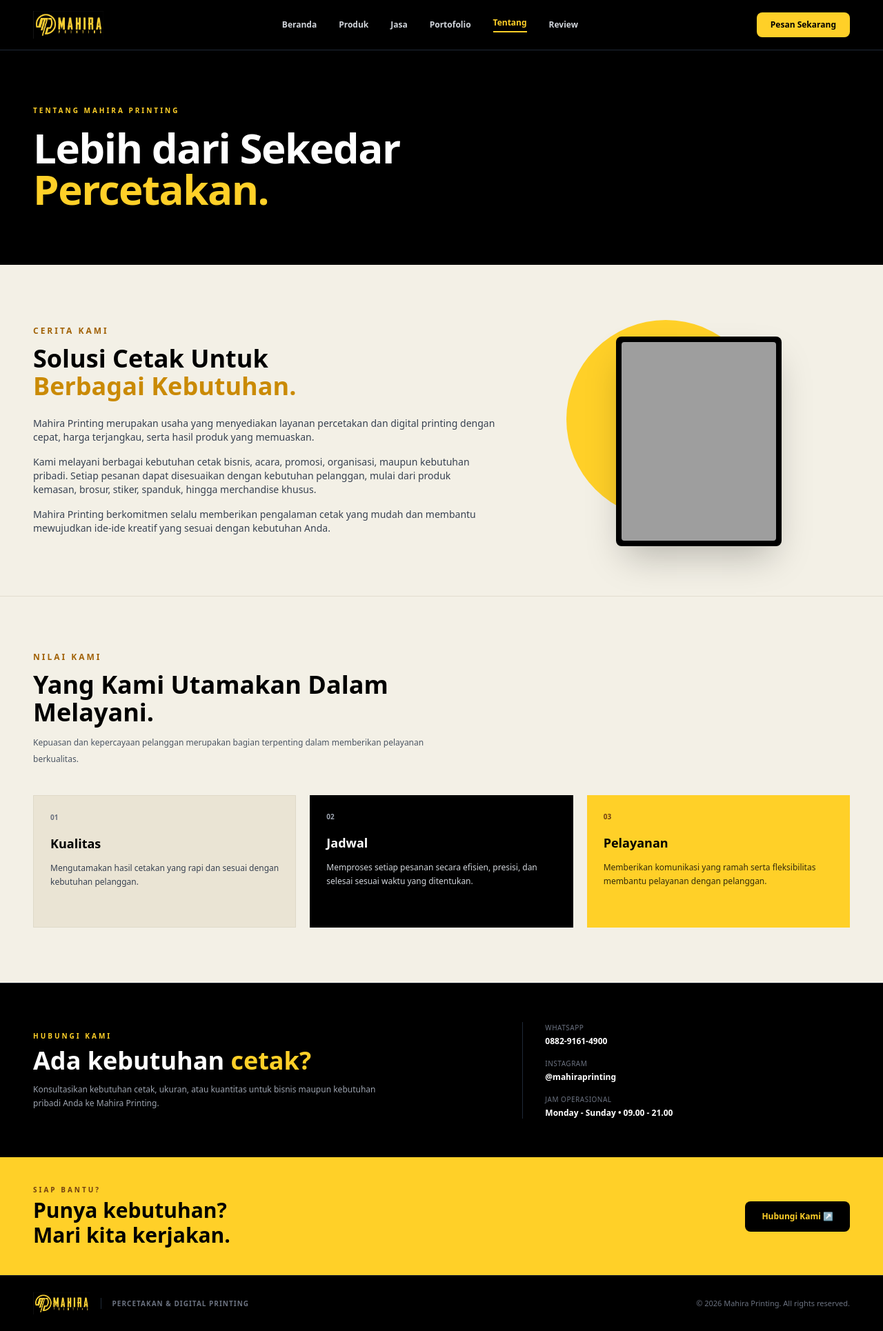
After one commit to ariniputrimahiraa/mahiraprinting2, a PHP site: page /tentang.php in a window 1280 px wide. The commit adds this page. Shown: the whole page at 69% size. Run offline with PHP 8.4, Linux system fonts and the light colour scheme; some libraries are stand-ins or nearby versions; grey boxes are pictures that could not be loaded.

Commit message:
sinda-final

```diff
--- /dev/null
+++ b/publik/tentang.php
@@ -0,0 +1,306 @@
+<?php
+$whatsapp = 'https://wa.me/6288291614900';
+?>
+<!DOCTYPE html>
+<html lang="id">
+<head>
+    <meta charset="UTF-8">
+    <meta name="viewport" content="width=device-width, initial-scale=1.0">
+    <title>Tentang Kami - Mahira Printing</title>
+
+    <!-- Tailwind CSS CDN -->
+    <script src="https://cdn.tailwindcss.com"></script>
+
+    <script>
+        tailwind.config = {
+            theme: {
+                extend: {
+                    colors: {
+                        'brand-yellow': '#FFD028',
+                        'brand-bg': '#F3F0E6',
+                    }
+                }
+            }
+        }
+    </script>
+
+    <style>
+        html {
+            scroll-behavior: smooth;
+        }
+        body {
+            font-family: Arial, Helvetica, sans-serif;
+        }
+    </style>
+</head>
+
+<body class="bg-[#F3F0E6] min-h-screen flex flex-col font-sans">
+
+<!-- HEADER / NAVBAR -->
+<header class="bg-black text-white py-4 px-6 md:px-12 border-b border-gray-800">
+    <div class="max-w-7xl mx-auto flex justify-between items-center gap-4">
+
+        <!-- Logo Image Mahira Printing -->
+        <a href="dashboard.php" class="flex items-center shrink-0">
+            <img src="../assets/images/logo.JPEG" alt="Mahira Printing" class="h-8 md:h-10 object-contain">
+        </a>
+
+        <!-- Menu Navigasi Desktop (Aktif pada Tentang) -->
+        <nav id="navMenu" class="hidden md:flex items-center gap-5 lg:gap-8 text-xs font-semibold text-gray-300">
+            <a href="dashboard.php" class="hover:text-white transition">Beranda</a>
+            <a href="produk.php" class="hover:text-white transition">Produk</a>
+            <a href="jasa.php" class="hover:text-white transition">Jasa</a>
+            <a href="portofolio.php" class="hover:text-white transition">Portofolio</a>
+            <a href="tentang.php" class="text-brand-yellow font-bold border-b-2 border-brand-yellow pb-1">Tentang</a>
+            <a href="review.php" class="hover:text-white transition">Review</a>
+        </nav>
+
+        <!-- Tombol Pesan Sekarang -->
+        <div class="flex items-center gap-3">
+            <a href="<?= htmlspecialchars($whatsapp) ?>" target="_blank" rel="noopener noreferrer" class="bg-brand-yellow text-black text-xs font-extrabold px-4 md:px-5 py-2.5 rounded-lg hover:bg-yellow-400 transition whitespace-nowrap">
+                Pesan Sekarang
+            </a>
+
+            <button id="menuToggle" type="button" class="md:hidden text-white border border-gray-700 rounded px-3 py-2" aria-label="Buka menu" aria-expanded="false">
+                ☰
+            </button>
+        </div>
+    </div>
+
+    <!-- Mobile Menu Navigasi -->
+    <nav id="mobileMenu" class="hidden md:hidden max-w-7xl mx-auto pt-4 text-sm text-gray-300">
+        <a href="dashboard.php" class="block py-3 border-b border-gray-800">Beranda</a>
+        <a href="produk.php" class="block py-3 border-b border-gray-800">Produk</a>
+        <a href="jasa.php" class="block py-3 border-b border-gray-800">Jasa</a>
+        <a href="portofolio.php" class="block py-3 border-b border-gray-800">Portofolio</a>
+        <a href="tentang.php" class="block py-3 border-b border-gray-800 text-brand-yellow font-bold">Tentang</a>
+        <a href="review.php" class="block py-3">Review</a>
+    </nav>
+</header>
+
+<main class="flex-1">
+
+    <!-- HERO SECTION TENTANG -->
+    <section class="bg-black text-white py-14 md:py-20 px-6 md:px-12">
+        <div class="max-w-7xl mx-auto">
+            <p class="text-brand-yellow text-[10px] font-bold tracking-[3px] uppercase mb-4">
+                TENTANG MAHIRA PRINTING
+            </p>
+
+            <h1 class="text-4xl md:text-5xl lg:text-6xl font-black leading-tight tracking-tight">
+                Lebih dari Sekedar<br>
+                <span class="text-brand-yellow">Percetakan.</span>
+            </h1>
+        </div>
+    </section>
+
+    <!-- CERITA KAMI SECTION -->
+    <section class="py-14 md:py-20 px-6 md:px-12 border-b border-[#e2ddcf]">
+        <div class="max-w-7xl mx-auto grid md:grid-cols-12 gap-10 items-center">
+
+            <div class="md:col-span-7">
+                <p class="text-xs text-yellow-700 font-bold tracking-[3px] uppercase mb-3">
+                    CERITA KAMI
+                </p>
+
+                <h2 class="text-3xl md:text-4xl font-black leading-tight mb-6">
+                    Solusi Cetak Untuk<br>
+                    <span class="text-yellow-600">Berbagai Kebutuhan.</span>
+                </h2>
+
+                <div class="space-y-4 text-gray-700 text-xs md:text-sm leading-relaxed max-w-2xl">
+                    <p>
+                        Mahira Printing merupakan usaha yang menyediakan layanan percetakan dan digital printing dengan cepat, harga terjangkau, serta hasil produk yang memuaskan.
+                    </p>
+                    <p>
+                        Kami melayani berbagai kebutuhan cetak bisnis, acara, promosi, organisasi, maupun kebutuhan pribadi. Setiap pesanan dapat disesuaikan dengan kebutuhan pelanggan, mulai dari produk kemasan, brosur, stiker, spanduk, hingga merchandise khusus.
+                    </p>
+                    <p>
+                        Mahira Printing berkomitmen selalu memberikan pengalaman cetak yang mudah dan membantu mewujudkan ide-ide kreatif yang sesuai dengan kebutuhan Anda.
+                    </p>
+                </div>
+            </div>
+
+            <!-- Lingkaran & Foto Toko -->
+            <div class="md:col-span-5 flex justify-center relative">
+                <div class="relative w-64 h-64 md:w-80 md:h-80 flex items-center justify-center">
+                    <!-- Background Circle Yellow -->
+                    <div class="absolute w-64 h-64 md:w-72 md:h-72 bg-brand-yellow rounded-full -left-4 top-0"></div>
+
+                    <!-- Store Image Card -->
+                    <div class="relative z-10 w-52 md:w-60 bg-black p-2 shadow-2xl rounded-lg translate-x-4 translate-y-4">
+                        <img src="https://images.unsplash.com/photo-1563986768609-322da13575f3?w=500&q=80" alt="Mahira Printing Store" class="w-full h-64 md:h-72 object-cover rounded">
+                    </div>
+                </div>
+            </div>
+
+        </div>
+    </section>
+
+    <!-- NILAI KAMI SECTION -->
+    <section class="py-14 md:py-20 px-6 md:px-12">
+        <div class="max-w-7xl mx-auto">
+
+            <div class="mb-10">
+                <p class="text-xs text-yellow-700 font-bold tracking-[3px] uppercase mb-3">
+                    NILAI KAMI
+                </p>
+
+                <h2 class="text-3xl md:text-4xl font-black leading-tight max-w-xl">
+                    Yang Kami Utamakan Dalam Melayani.
+                </h2>
+
+                <p class="text-gray-600 text-xs leading-6 mt-3 max-w-xl">
+                    Kepuasan dan kepercayaan pelanggan merupakan bagian terpenting dalam memberikan pelayanan berkualitas.
+                </p>
+            </div>
+
+            <!-- 3 Grid Card Nilai -->
+            <div class="grid md:grid-cols-3 gap-5">
+
+                <!-- Card 1: Kualitas -->
+                <div class="bg-[#EAE4D4] p-6 flex flex-col justify-between min-h-48 border border-[#DFD9C8]">
+                    <div>
+                        <span class="text-[10px] font-bold text-gray-500 block mb-4">01</span>
+                        <h3 class="font-black text-lg mb-3">Kualitas</h3>
+                        <p class="text-xs text-gray-700 leading-relaxed">
+                            Mengutamakan hasil cetakan yang rapi dan sesuai dengan kebutuhan pelanggan.
+                        </p>
+                    </div>
+                </div>
+
+                <!-- Card 2: Jadwal (Hitam) -->
+                <div class="bg-black text-white p-6 flex flex-col justify-between min-h-48">
+                    <div>
+                        <span class="text-[10px] font-bold text-gray-400 block mb-4">02</span>
+                        <h3 class="font-black text-lg mb-3">Jadwal</h3>
+                        <p class="text-xs text-gray-300 leading-relaxed">
+                            Memproses setiap pesanan secara efisien, presisi, dan selesai sesuai waktu yang ditentukan.
+                        </p>
+                    </div>
+                </div>
+
+                <!-- Card 3: Pelayanan (Kuning) -->
+                <div class="bg-brand-yellow text-black p-6 flex flex-col justify-between min-h-48">
+                    <div>
+                        <span class="text-[10px] font-bold text-yellow-900 block mb-4">03</span>
+                        <h3 class="font-black text-lg mb-3">Pelayanan</h3>
+                        <p class="text-xs text-black/80 leading-relaxed">
+                            Memberikan komunikasi yang ramah serta fleksibilitas membantu pelayanan dengan pelanggan.
+                        </p>
+                    </div>
+                </div>
+
+            </div>
+
+        </div>
+    </section>
+
+    <!-- CONTACT INFO SECTION (Hitam) -->
+    <section class="bg-black text-white py-14 px-6 md:px-12 border-t border-gray-800">
+        <div class="max-w-7xl mx-auto grid md:grid-cols-12 gap-8 items-center">
+
+            <div class="md:col-span-7">
+                <p class="text-brand-yellow text-[10px] font-bold tracking-[3px] uppercase mb-2">
+                    HUBUNGI KAMI
+                </p>
+                <h2 class="text-3xl md:text-4xl font-black leading-tight mb-3">
+                    Ada kebutuhan <span class="text-brand-yellow">cetak?</span>
+                </h2>
+                <p class="text-gray-400 text-xs leading-relaxed max-w-lg">
+                    Konsultasikan kebutuhan cetak, ukuran, atau kuantitas untuk bisnis maupun kebutuhan pribadi Anda ke Mahira Printing.
+                </p>
+            </div>
+
+            <div class="md:col-span-5 space-y-4 text-xs border-l border-gray-800 pl-0 md:pl-8">
+                <div>
+                    <span class="text-gray-500 uppercase text-[10px] tracking-wider block mb-1">WHATSAPP</span>
+                    <a href="<?= htmlspecialchars($whatsapp) ?>" target="_blank" class="font-bold text-white hover:text-brand-yellow transition">
+                        0882-9161-4900
+                    </a>
+                </div>
+
+                <div>
+                    <span class="text-gray-500 uppercase text-[10px] tracking-wider block mb-1">INSTAGRAM</span>
+                    <a href="https://instagram.com/mahiraprinting" target="_blank" class="font-bold text-white hover:text-brand-yellow transition">
+                        @mahiraprinting
+                    </a>
+                </div>
+
+                <div>
+                    <span class="text-gray-500 uppercase text-[10px] tracking-wider block mb-1">JAM OPERASIONAL</span>
+                    <p class="font-bold text-white">Monday - Sunday • 09.00 - 21.00</p>
+                </div>
+            </div>
+
+        </div>
+    </section>
+
+    <!-- BOTTOM CTA BANNER (Kuning) -->
+    <section class="bg-brand-yellow text-black py-10 px-6 md:px-12">
+        <div class="max-w-7xl mx-auto flex flex-col md:flex-row justify-between md:items-center gap-6">
+            <div>
+                <p class="text-[10px] text-yellow-900 font-bold tracking-[3px] uppercase mb-1">
+                    SIAP BANTU?
+                </p>
+                <h3 class="text-2xl md:text-3xl font-black">
+                    Punya kebutuhan?<br>
+                    Mari kita kerjakan.
+                </h3>
+            </div>
+
+            <a href="<?= htmlspecialchars($whatsapp) ?>" target="_blank" rel="noopener noreferrer" class="bg-black text-brand-yellow text-xs font-extrabold px-6 py-3.5 rounded-lg hover:bg-gray-900 transition text-center self-start md:self-auto">
+                Hubungi Kami ↗
+            </a>
+        </div>
+    </section>
+
+</main>
+
+<!-- FOOTER SESUAI FIGMA -->
+<footer class="bg-black text-white border-t border-gray-900 py-6 px-6 md:px-12">
+    <div class="max-w-7xl mx-auto flex flex-col md:flex-row justify-between items-center gap-4 text-xs">
+
+        <div class="flex items-center gap-4">
+            <img src="../assets/images/logo.JPEG" alt="Mahira Printing" class="h-7 md:h-8 object-contain">
+
+            <span class="text-gray-500 text-[10px] uppercase font-bold tracking-widest pl-4 border-l border-gray-800">
+                PERCETAKAN & DIGITAL PRINTING
+            </span>
+        </div>
+
+        <div class="text-gray-500 text-[11px]">
+            &copy; <?= date('Y') ?> Mahira Printing. All rights reserved.
+        </div>
+
+    </div>
+</footer>
+
+<script>
+    const menuToggle = document.getElementById('menuToggle');
+    const mobileMenu = document.getElementById('mobileMenu');
+
+    menuToggle.addEventListener('click', function () {
+        const isOpen = !mobileMenu.classList.contains('hidden');
+
+        mobileMenu.classList.toggle('hidden');
+
+        menuToggle.setAttribute(
+            'aria-expanded',
+            String(!isOpen)
+        );
+
+        menuToggle.textContent = isOpen ? '☰' : '×';
+    });
+
+    mobileMenu.querySelectorAll('a').forEach(function (link) {
+        link.addEventListener('click', function () {
+            mobileMenu.classList.add('hidden');
+            menuToggle.setAttribute('aria-expanded', 'false');
+            menuToggle.textContent = '☰';
+        });
+    });
+</script>
+
+</body>
+</html>
```
Also changed, not shown: publik/dashboard.php (+16 -11 lines), publik/produk.php (added, +268 -0 lines).
